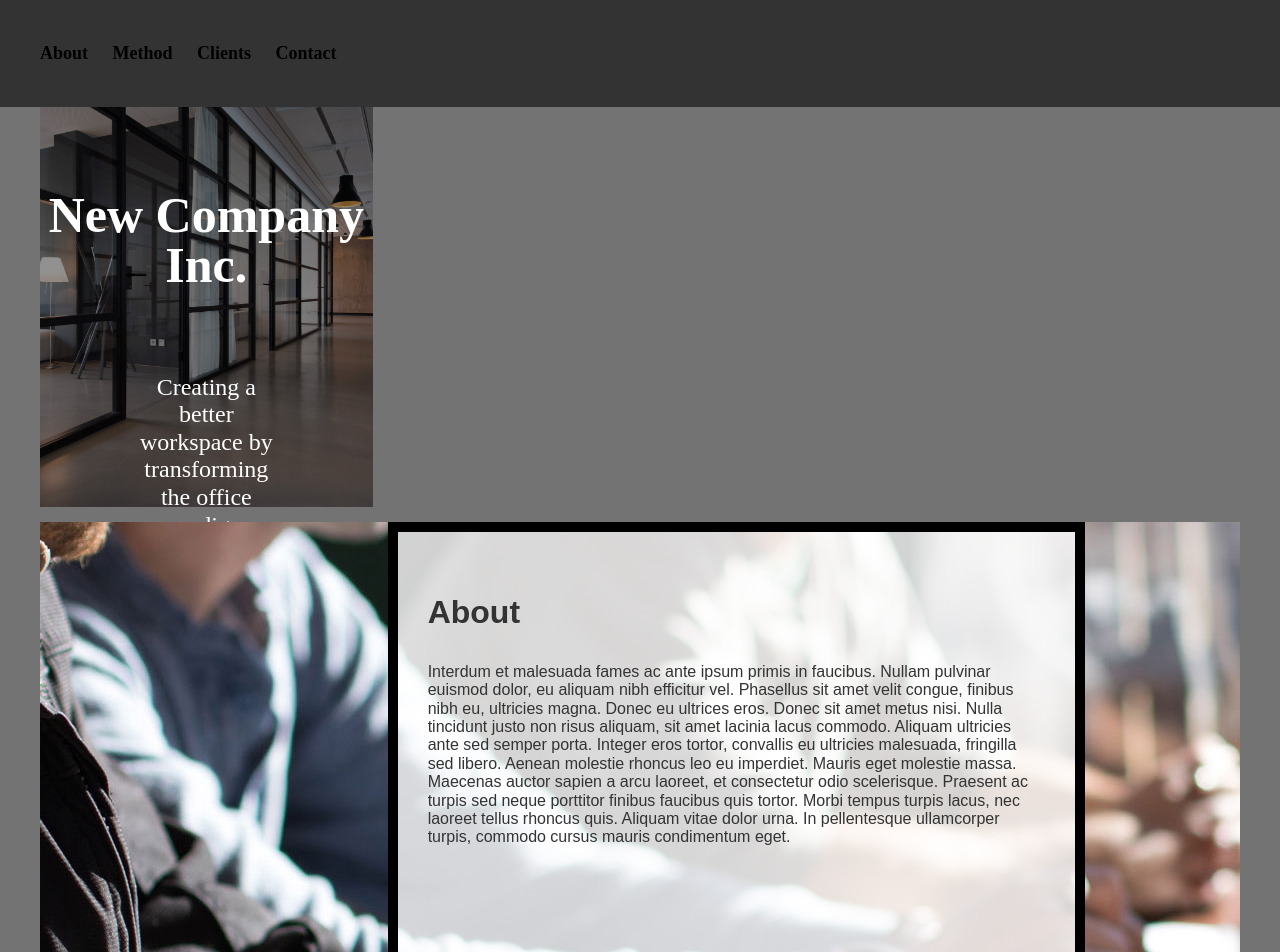
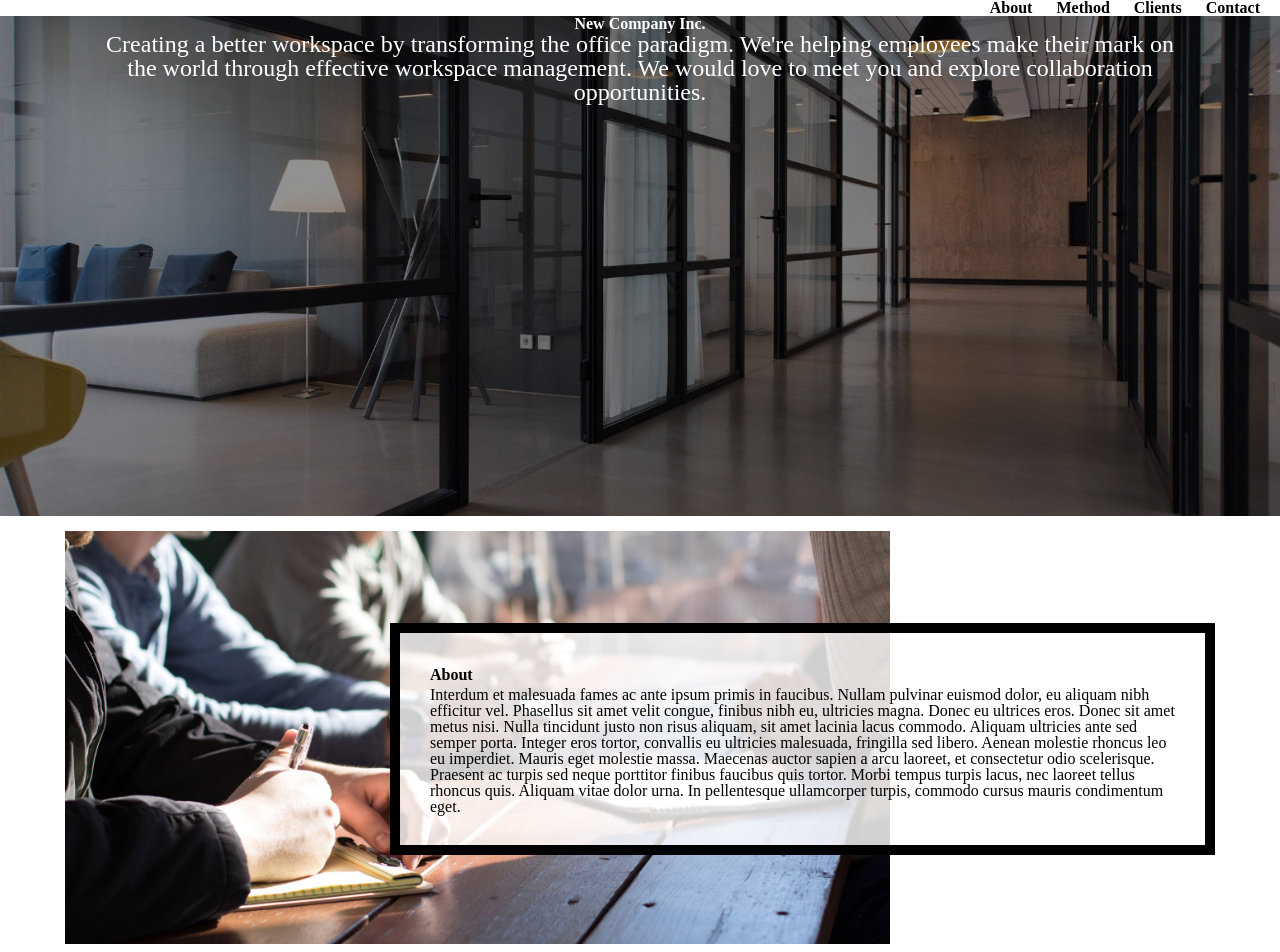
Before and after one commit to MaggieHolman/responsive_grid, a plain HTML site: page index.html in a window 1280 px wide. Shown: the top 952 px of the page. Drawn offline with Linux system fonts and the light colour scheme.

Commit message:
Add files via upload

```diff
--- a/css/style.css
+++ b/css/style.css
@@ -107,60 +107,50 @@ footer{
 
 /* Step 1: Write selector/rule property to add an underline when
 links in the navigation are in the hover or focus state.*/
-
-nav a:hover {
+nav a:hover, nav a:focus{
   text-decoration: underline;
-}
-
-nav a:focus {
-  text-decoration: underline;
-}
-
-/* Step 2a: Write selector/rule property to position the default position for the skip class element*/
-.skip a{
-
-  position: absolute;
-  top: -40px;
-
 }
 
 
 
+/* Step 2a: Write selector/rule property to position the default position for the skip class element*/
+.skip a{
+  position: absolute;
+  top: -40px;
+}
+
 /* Step 2b: Write selector/rule property to position the skip class element when it is in focus*/
-
-.skip a:focus {
+.skip a:focus{
   top: 20px;
 }
 
+
+
 /* Step 3: Write selector/rule property to style all elements when in focus*/
-
-*:focus {
+*:focus{
   border: solid black 2px;
 }
 
 
+
 /* Step 4: Write selector/rule property to style the container */
+.container{
+  display: grid;
+  grid-template-columns: 1fr 5fr 1fr;
+  grid-gap: 15px;
+}
 
-.container {
-display: grid;
-grid-template-columns: 1fr 5fr 1fr;
-grid-gap: 15px;
+.container img{
+  width: 100%;
+}
 
-
-}
 /* Step 5: Write selector/rule property to add the background image to the
 first div in the grid  and place it in the grid. */
-
-div.overview {
-  /* Set the background image and its positioning properties */
-  background-image: url("../images/header.jpg"); /* Replace 'your-image-url.jpg' with the actual URL of your image */
-
+.container div:first-child{
+  background-image:url("../images/header.jpg");
+  min-height: 500px;
+  grid-column: 1 / -1;
 }
-
-
-
-
-
 
 
 
@@ -169,10 +159,8 @@ div.overview {
  four rows in the grid. */
 
 .about, .method, .clients, .contact {
-  grid-column: 2 / span 1;
-  grid-row: 2 / span 1;
+  grid-column: 2;
 }
-
 .about {
   grid-row: 2;
 }
@@ -191,10 +179,8 @@ div.overview {
 
 
 .about-image, .method-image, .clients-image, .contact-image {
-  grid-column: 1 / span 3;
+  grid-column: 1 / -1;
   max-height: 600px;
-  overflow: hidden;
-
 }
 
 .about-image {
@@ -215,50 +201,39 @@ div.overview {
 
       /*This will be a lot of rules.... but be strategic and combine seletors*/
 
+ /* Step 8: Write the selector/rule property to style the .text-block class. */
+.text-block {
+  max-height: 250px;
+  align-self: center;
+  overflow: scroll;
 
- /* Step 8: Write the selector/rule property to style the .text-block class. */
+}
 
- .text-block {
-  /* Set your desired styling properties */
-  font-family: Arial, sans-serif; /* Example font family; replace with your choice */
-  font-size: 16px; /* Example font size; adjust as needed */
-  color: #333; /* Example text color; change to your preferred color */
-  /* Add other styling properties as necessary */
-}
 
 /* Add your media query here */
 
-/* Add your media query here */
-@media screen and (max-width: 768px) {
-  /* Write your responsive CSS rules here for screens with a maximum width of 768px */
-  /* This is just a placeholder; customize as needed */
-}
+@media screen and (min-width: 800px) {
 
-/* Step 9: Write the selector/rule property to style the nav element */
-nav {
-  /* Set your desired styling properties for the nav element */
-  background-color: #333; /* Example background color; change as needed */
-  color: #fff; /* Example text color; change to your preferred color */
-  /* Add other styling properties as necessary */
-}
 
-/* Step 10: Write the selector/rule property to update the .container class */
-.container {
-  /* Update the styling properties for the .container class */
-  max-width: 1200px; /* Example maximum width; adjust as needed */
-  margin: 0 auto; /* Center the container; adjust as needed */
-  /* Add other styling properties as necessary */
-}
-
-/* Steps 11 and 12: Update the grid-column property of the grid's children (where needed) */
-/* Example for updating grid column property for specific children */
-.grid > div:nth-child(odd) {
-  grid-column: span 2; /* Example to span 2 columns for odd children; adjust as needed */
-}
   /* Step 9: Write the selector/rule property to style the nav element */
+  nav{
+    text-align: right;
+    padding: 30px 0px;
+  }
 
 
   /* Step 10: Write the selector/rule property to update the .container class */
+  .container{
+    grid-template-columns: 50px auto 500px auto 50px;
+  }
 
 
   /* Steps 11 and 12: Update the grid-column property of the grid's children (where-needed)*/
+  .about, .clients, .method-image, .contact-image{
+    grid-column: 3 /span 2;
+  }
+  .method, .contact, .about-image, .clients-image{
+    grid-column: 2 / span 2;
+  }
+
+}
--- a/index.html
+++ b/index.html
@@ -5,7 +5,7 @@
     <meta name="viewport" content="width=device-width, initial-scale=1.0">
     <link rel="icon" type="image/png" href="images/logo-drk.png" />
     <link rel="stylesheet" type="text/css" href="css/style.css">
-    <link rel="stylesheet" type="text/css" href="css/html5reset.css">
+    <link rel="stylesheet" type="text/css" href="css/reset.css">
     <title>Newer Company Inc.</title>
   </head>
   <body>
@@ -13,10 +13,10 @@
     <header>
       <nav>
           <ul>
-            <li><a href="">About</a></li>
-            <li><a href="">Method</a></li>
-            <li><a href="">Clients</a></li>
-            <li><a href="">Contact</a></li>
+            <li><a href= "#about" >About</a></li>
+            <li><a href="#method">Method</a></li>
+            <li><a href="#clients">Clients</a></li>
+            <li><a href="#contact">Contact</a></li>
           </ul>
         </nav>
     </header>
```
